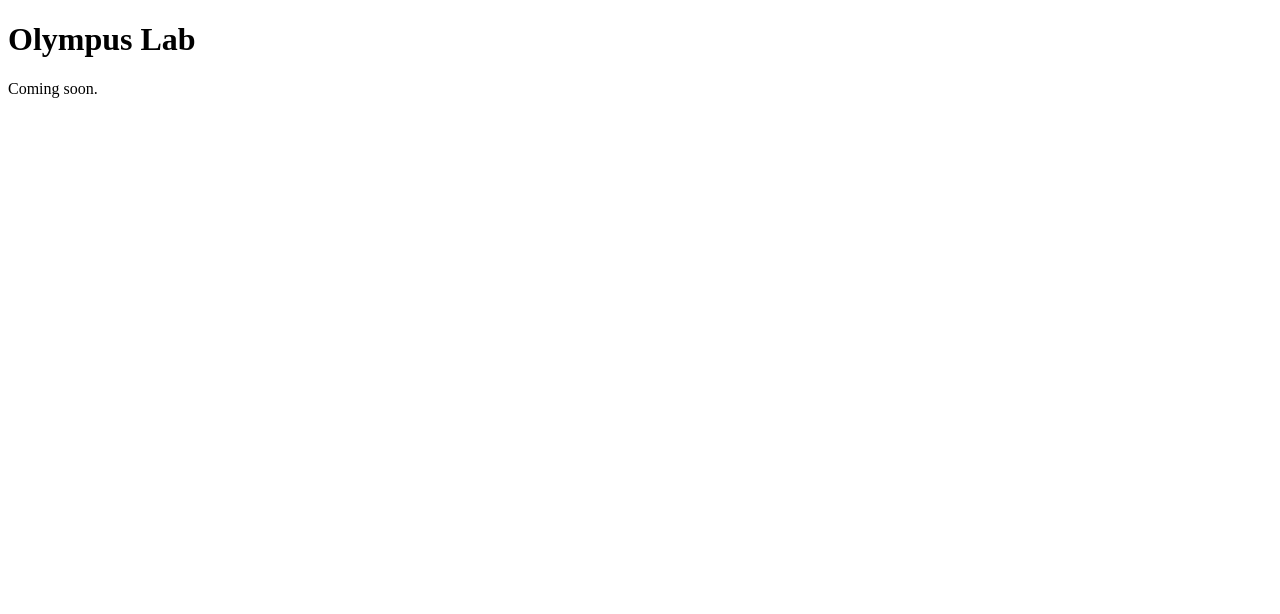
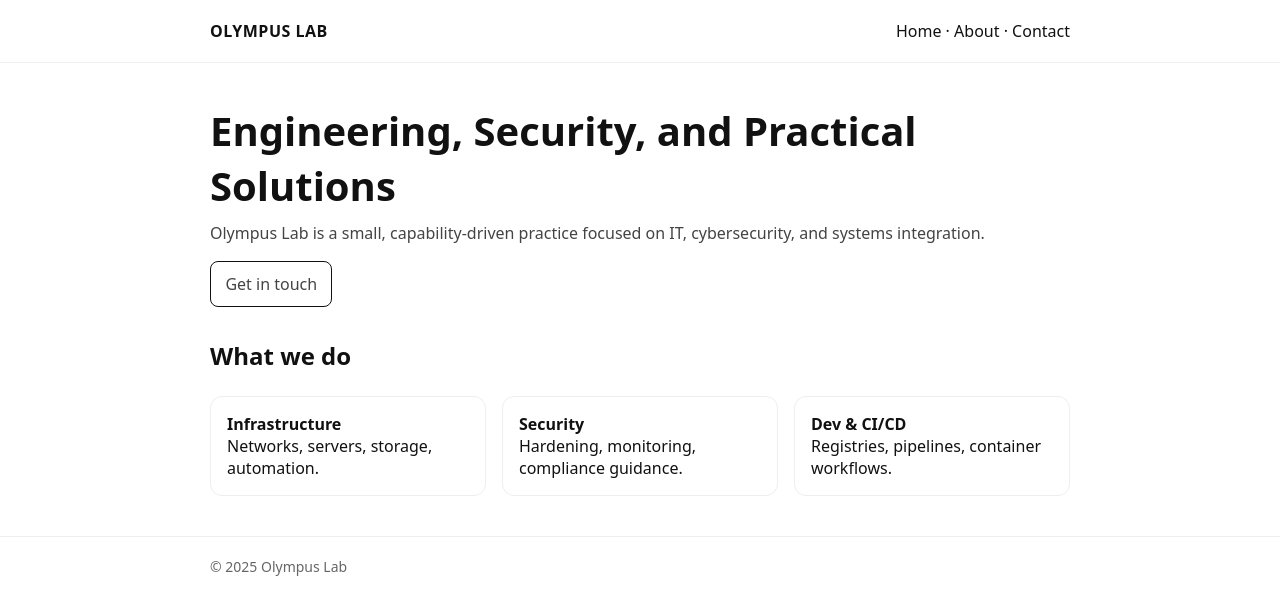
Before and after one commit to tpeters55/tpeters55.github.io, a plain HTML site: page index.html in a window 1280 px wide. Drawn offline with Linux system fonts and the light colour scheme.

Commit message:
Update index.html

```diff
--- a/index.html
+++ b/index.html
@@ -1,8 +1,47 @@
 <!doctype html>
 <html lang="en">
-  <meta charset="utf-8">
-  <title>Olympus Lab</title>
-  <meta name="viewport" content="width=device-width, initial-scale=1">
-  <h1>Olympus Lab</h1>
-  <p>Coming soon.</p>
+<meta charset="utf-8" />
+<meta name="viewport" content="width=device-width, initial-scale=1" />
+<title>Olympus Lab</title>
+<link rel="stylesheet" href="/assets/styles.css" />
+
+<header>
+  <div class="nav">
+    <div class="brand">OLYMPUS LAB</div>
+    <nav>
+      <a href="/">Home</a>
+      <span> · </span>
+      <a href="/about.html">About</a>
+      <span> · </span>
+      <a href="/contact.html">Contact</a>
+    </nav>
+  </div>
+</header>
+
+<main>
+  <section class="hero">
+    <h1>Engineering, Security, and Practical Solutions</h1>
+    <p>Olympus Lab is a small, capability‑driven practice focused on IT, cybersecurity, and systems integration.</p>
+    <p style="margin-top:1rem;">
+      <a class="btn" href="/contact.html">Get in touch</a>
+    </p>
+  </section>
+
+  <section style="margin-top:2rem;">
+    <h2 style="margin:0 0 .5rem;">What we do</h2>
+    <div class="grid">
+      <div class="card"><strong>Infrastructure</strong><br/>Networks, servers, storage, automation.</div>
+      <div class="card"><strong>Security</strong><br/>Hardening, monitoring, compliance guidance.</div>
+      <div class="card"><strong>Dev & CI/CD</strong><br/>Registries, pipelines, container workflows.</div>
+    </div>
+  </section>
+</main>
+
+<footer>
+  <div class="footer-inner">
+    © <span id="y"></span> Olympus Lab
+  </div>
+</footer>
+
+<script>document.getElementById('y').textContent = new Date().getFullYear();</script>
 </html>
```
